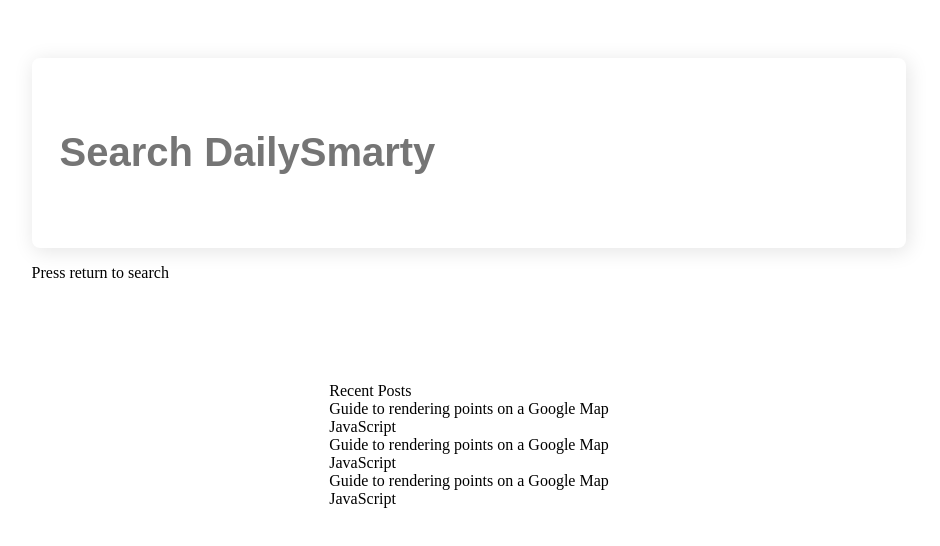
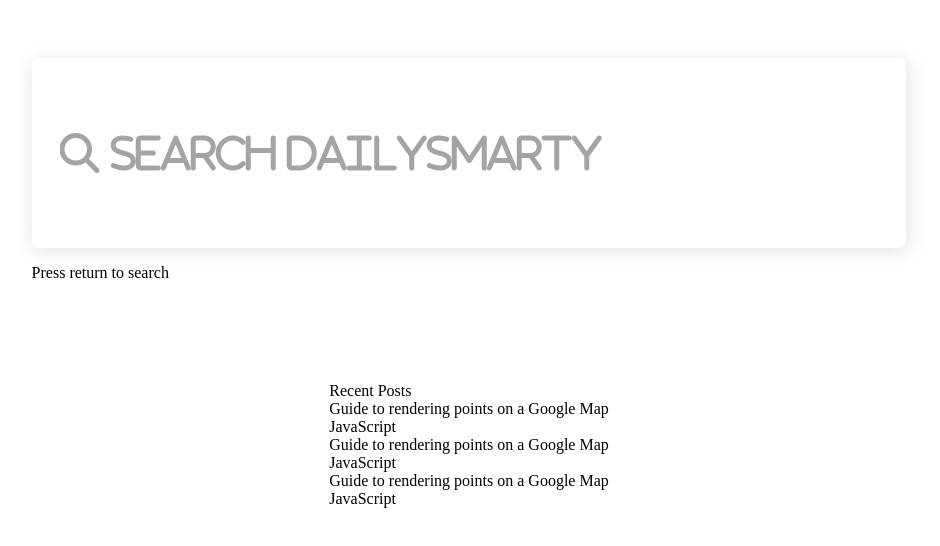
Before and after one commit to gleekzorp/daily-smarty-search, a plain HTML site: page index.html in a window 1280 px wide. Shown: the part 302-848 px from the top of the page, without its empty margins (171-1111 px from the left). Drawn offline with Linux system fonts and the light colour scheme.

Commit message:
Installing Font Awesome into the Daily Smarty Search Engine

```diff
--- a/index.html
+++ b/index.html
@@ -1,10 +1,11 @@
 <!DOCTYPE html>
 <html lang="en">
 <head>
-    <meta charset="UTF-8">
-    <meta name="viewport" content="width=device-width, initial-scale=1.0">
-    <title>Front End Search Implementation</title>
-    <link rel="stylesheet" href="main.css">
+  <meta charset="UTF-8">
+  <meta name="viewport" content="width=device-width, initial-scale=1.0">
+  <title>Front End Search Implementation</title>
+  <script src="https://kit.fontawesome.com/4883b61bbf.js" crossorigin="anonymous"></script>
+  <link rel="stylesheet" href="main.css">
 </head>
 <body>
   <div class="container">
@@ -13,7 +14,7 @@
     </div>
 
     <div class="homepage-search-bar">
-        <input type="text" placeholder="Search DailySmarty">
+        <input type="text" placeholder="&#xf002; Search DailySmarty">
         <p>Press return to search</p>
     </div>
 
--- a/main.css
+++ b/main.css
@@ -32,12 +32,18 @@
 
 .homepage-search-bar input[type=text] {
     font-size: 2.5em;
-    font-family: Arial, Helvetica, sans-serif;
+    font-family: 'Font Awesome\ 5 Free', Arial, Helvetica, sans-serif;
     font-weight: 600;
     color: #585858;
     box-shadow: 2px 3px 20px 1px rgba(0, 0, 0, 0.1);
     border: 0px solid transparent;
     border-radius: 0.5rem;
+}
+
+.homepage-search-bar input[type=text]::placeholder {
+    font-family: 'Font Awesome\ 5 Free', Arial, Helvetica, sans-serif;
+    font-weight: 600;
+    color: #A4A4A4;
 }
 
 .homepage-search-bar input[type=text]:focus {
```
